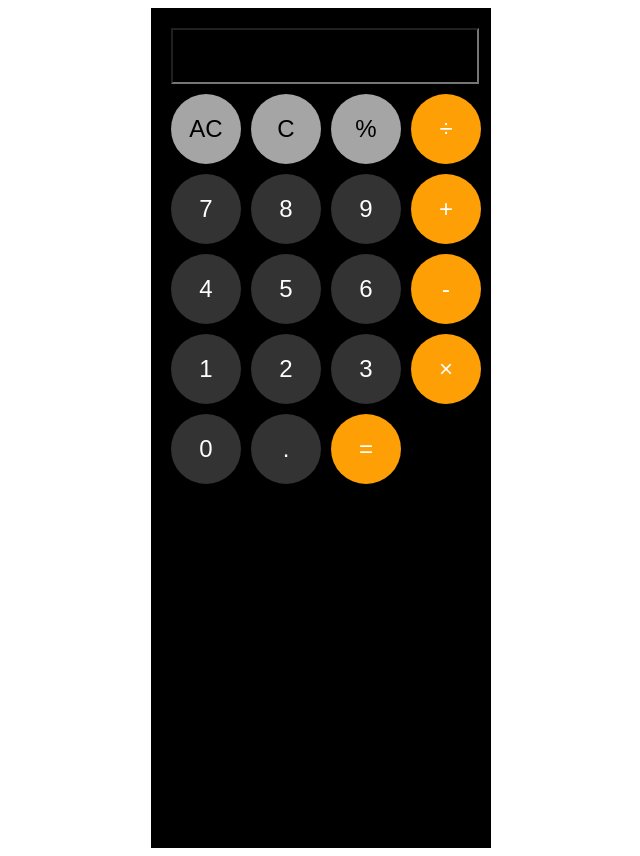
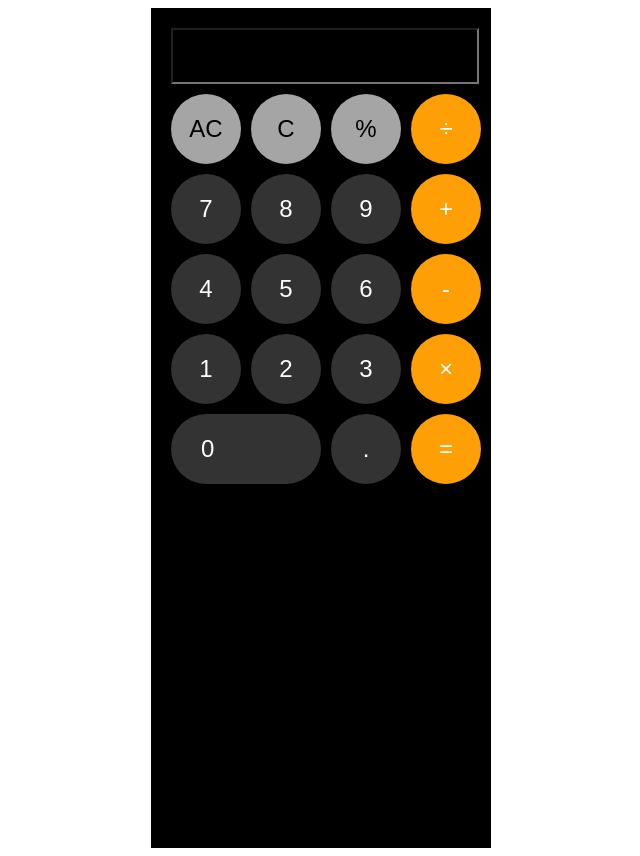
Before and after one commit to show9ta/show9ta.github.io, a plain HTML site: page index.html in a window 1280 px wide. Shown: the whole page, without its empty margins (319-959 px from the left). Drawn offline with Linux system fonts and the light colour scheme.

Commit message:
add elongated zero button

```diff
--- a/index.html
+++ b/index.html
@@ -26,7 +26,7 @@
 			<button class="number" onclick="buttonPressed(2)">2</button>
 			<button class="number" onclick="buttonPressed(3)">3</button>
 			<button class="operator" onclick="buttonPressed('*')">×</button>
-			<button class="number" onclick="buttonPressed(0)">0</button>
+			<button class="number zero" onclick="buttonPressed(0)">0</button>
 			<button class="number" onclick="buttonPressed('.')">.</button>
 			<button class="equal" onclick="calculate()">=</button>
 		</div>
--- a/style.css
+++ b/style.css
@@ -43,6 +43,14 @@
 	transition: 1s;
 }
 
+.zero {
+	width: 150px;
+	border-radius: 55px;
+	text-align: left;
+	padding-left: 30px;
+	grid-column: 1 / span 2;
+}
+
 .number:hover {
 	background-color: #737373;
 	transition: 1s;
```
